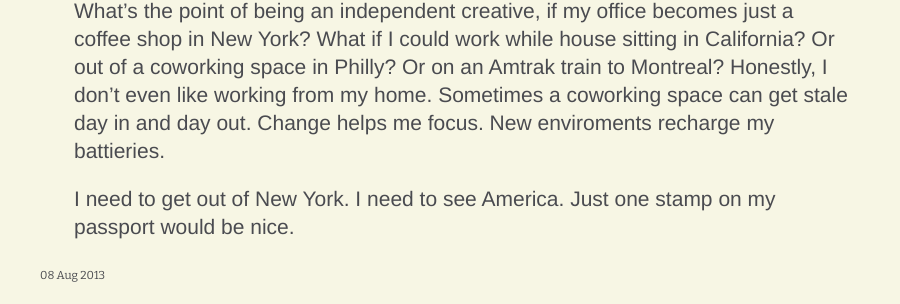
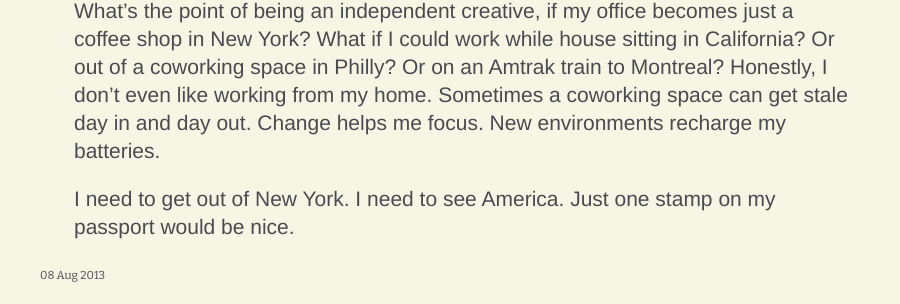
Before and after one commit to sodevious/sodevious-blog, a Jekyll site: the page built from _posts/2013-08-08-freelance-travel.markdown, in a window 1280 px wide. Shown: the part 565-869 px from the top of the page, without its empty margins (200-1100 px from the left). Built offline with Jekyll 4.4.1, drawn with Linux system fonts in a browser that asks for light colours; a script that is not in the unit is left out; comment, search, counter and statistics services are not loaded.

Commit message:
brb I can't spell

```diff
--- a/_posts/2013-08-08-freelance-travel.markdown
+++ b/_posts/2013-08-08-freelance-travel.markdown
@@ -7,6 +7,6 @@ categories: freelance
 
 This is something that has been on my mind for a while. I've only ever lived and traveled on the east cost of the United States. - and this is something that is bothering me more and more each day. As a person I see freedom and independence as core values, and these two things have shaped my life immensely. But, why is it that I haven't yet let these things help me see the world?
 
-What's the point of being an independent creative, if my office becomes just a coffee shop in New York? What if I could work while house sitting in California? Or out of a coworking space in Philly? Or on an Amtrak train to Montreal? Honestly, I don't even like working from my home. Sometimes a coworking space can get stale day in and day out. Change helps me focus. New enviroments recharge my battieries.
+What's the point of being an independent creative, if my office becomes just a coffee shop in New York? What if I could work while house sitting in California? Or out of a coworking space in Philly? Or on an Amtrak train to Montreal? Honestly, I don't even like working from my home. Sometimes a coworking space can get stale day in and day out. Change helps me focus.  New environments recharge my batteries.
 
 I need to get out of New York. I need to see America. Just one stamp on my passport would be nice.
```
